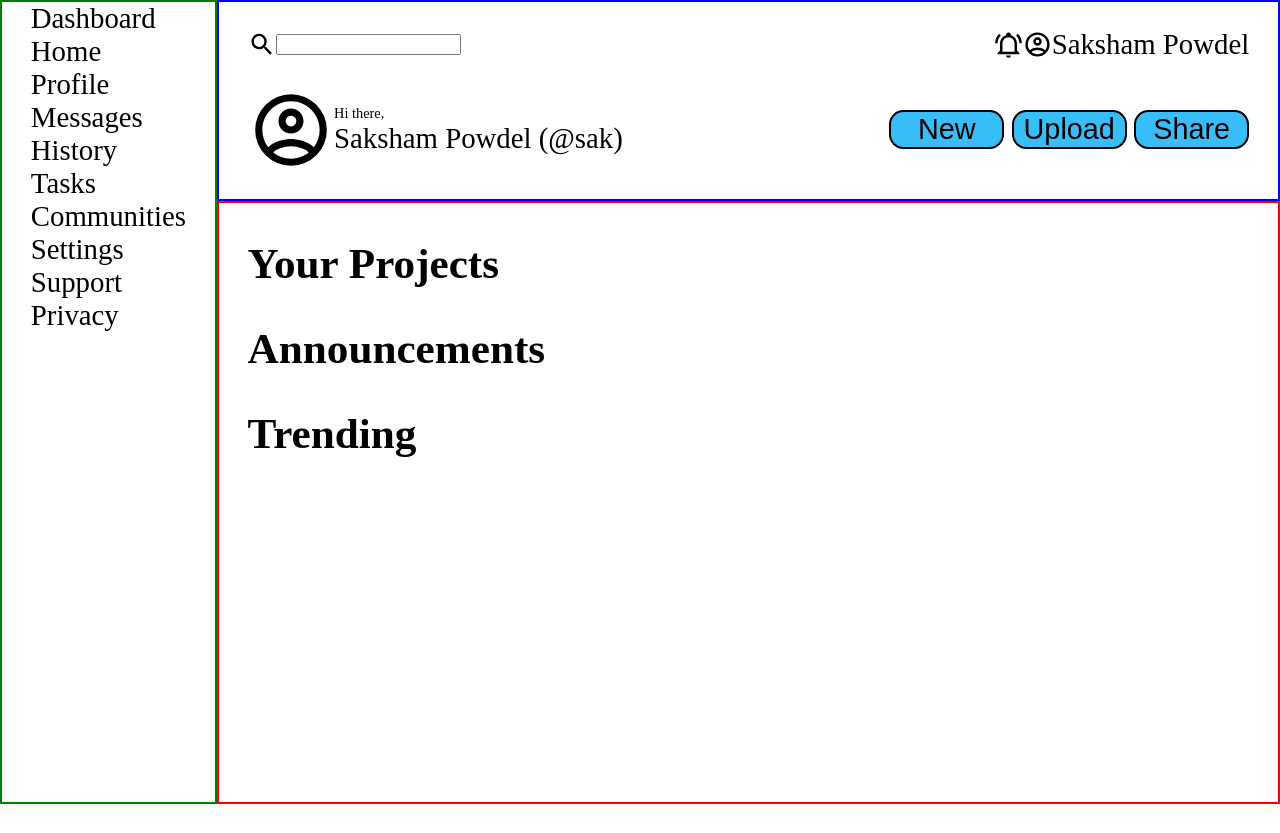
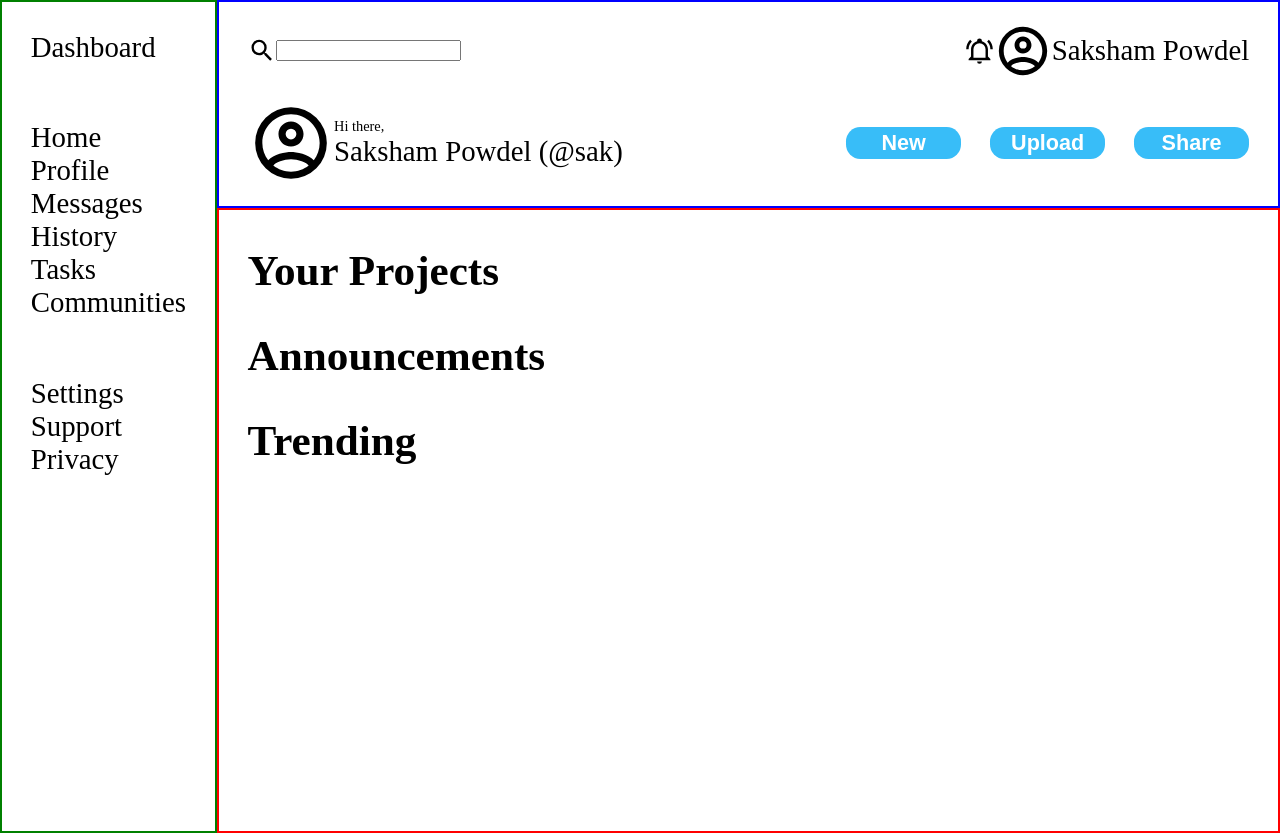
Before and after one commit to sakbob/odin-admin-dashboard, a plain HTML site: page index.html in a window 1280 px wide. Before the commit the page ends 804 px from the top, so only its background shows below. Drawn offline with Linux system fonts and the light colour scheme.

Commit message:
Add button hover styling and update padding on sidebar.

```diff
--- a/styles.css
+++ b/styles.css
@@ -29,6 +29,9 @@ img {
 
     padding-left: var(--section-padding);
     padding-right: var(--section-padding);
+    padding-top: var(--section-padding);
+
+    gap: 2rem;
 
     border: 2px solid green;
 }
@@ -65,14 +68,21 @@ header {
 }
 
 button {
-    font-size: 1rem;
+    font-size: 0.75rem;
     border-style: none;
+    border-radius: 0.5rem;
+    padding: 0.1rem 0.2rem;
+    min-width: 4rem;
 
     background-color: #38bdf8;
-    border: 0.1rem solid black;
-    border-radius: 0.5rem;
+    color: white;
 
-    width: 4rem;
+    font-weight: bold;
+}
+
+button:hover,
+button:focus {
+    background-color: #4ade80;
 }
 
 .header-bottom-container {
@@ -98,8 +108,17 @@ button {
     justify-content: center;;
 }
 
+.header-bottom-right {
+    display: flex;
+    gap: 1rem;
+}
+
 .icon-profile-large {
     height:3rem;
+}
+
+.icon-profile-small {
+    height:2rem;
 }
 
 main {
```
